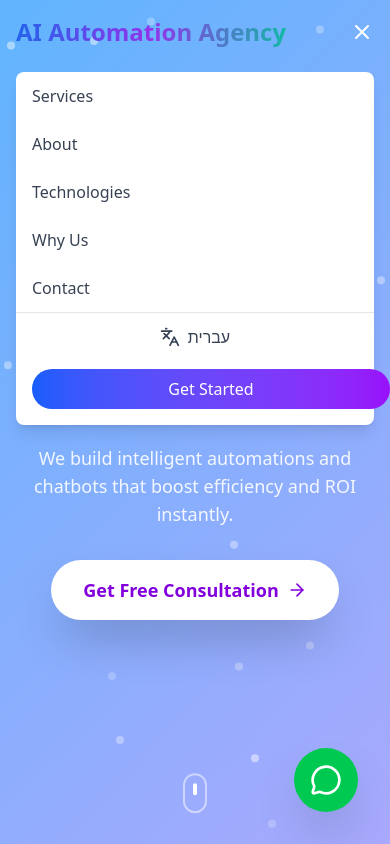
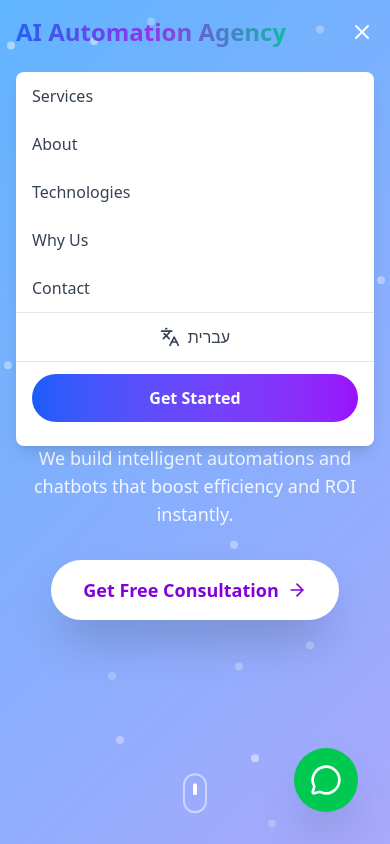
Before and after one commit to adamts1/ai-automation-landing-page, a React app in the folder frontend/: page / in a window 390 px wide. Both pictures are taken after a click on the button 362 px from the left and 32 px from the top of the page. Shown: the top 844 px of the page. Built offline with nearby package versions, Linux system fonts and the light colour scheme; the HTML template or start-up script is replaced by a standard one.

Commit message:
Fix Get Started button positioning in mobile menu

```diff
--- a/frontend/src/components/Header.tsx
+++ b/frontend/src/components/Header.tsx
@@ -130,12 +130,15 @@ const Header: FC = () => {
               <span className="font-medium">{language === 'en' ? 'עברית' : 'English'}</span>
             </button>
 
-            <button
-              onClick={() => scrollToSection('contact')}
-              className="w-full mx-4 mt-2 px-6 py-2 bg-gradient-to-r from-blue-600 to-purple-600 text-white rounded-full"
-            >
-              {t('header.getStarted')}
-            </button>
+            {/* Mobile Get Started Button */}
+            <div className="px-4 pt-3 pb-2 border-t border-gray-200">
+              <button
+                onClick={() => scrollToSection('contact')}
+                className="w-full px-6 py-3 bg-gradient-to-r from-blue-600 to-purple-600 text-white rounded-full font-semibold hover:shadow-lg transition-all"
+              >
+                {t('header.getStarted')}
+              </button>
+            </div>
           </motion.nav>
         )}
       </div>
```
